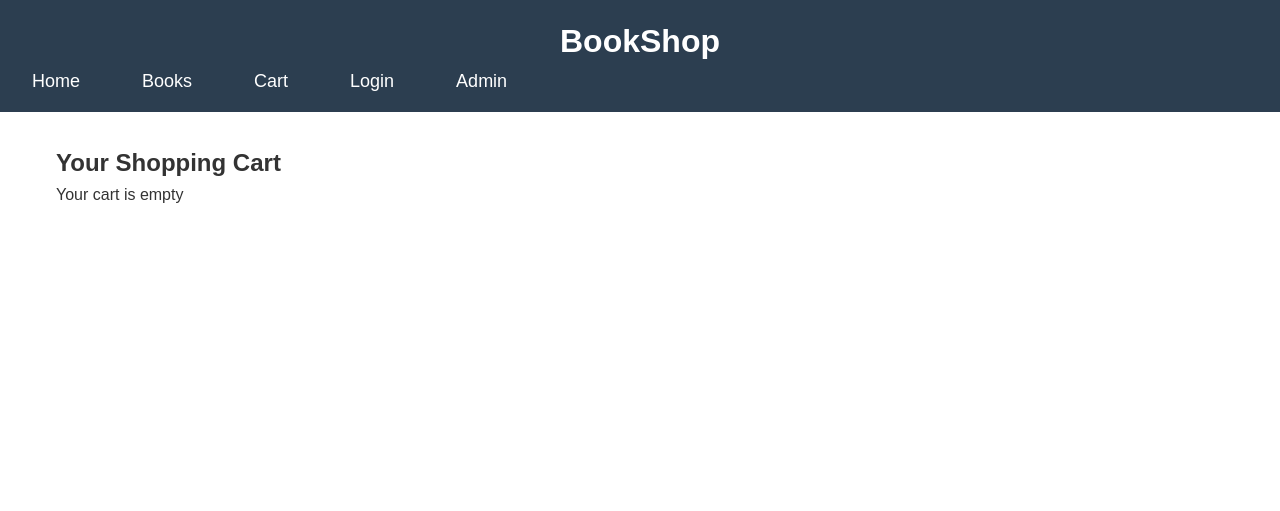
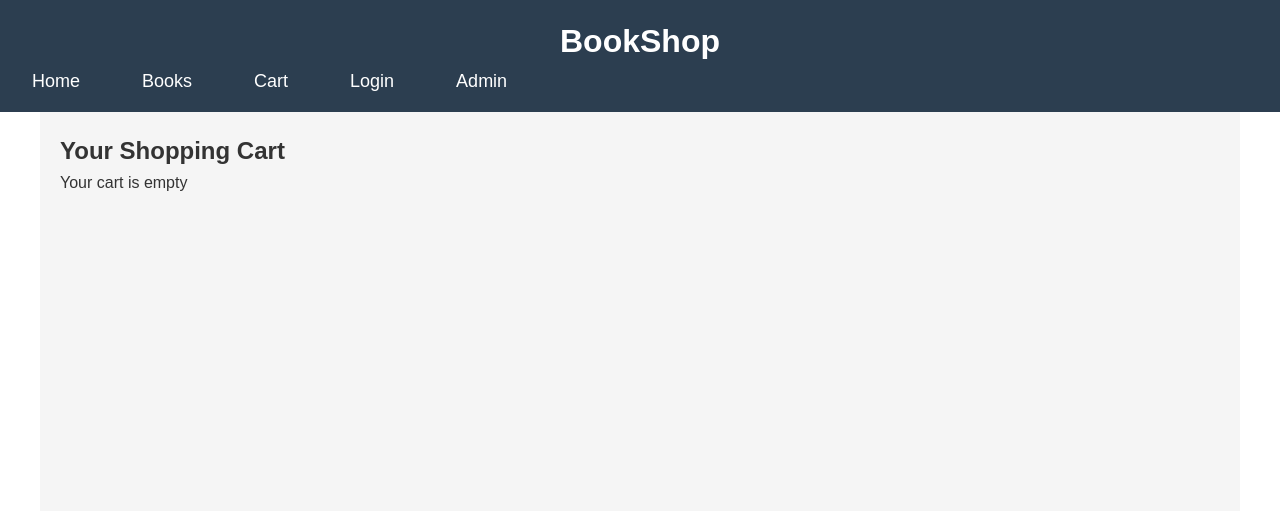
Before and after one commit to dommj00/bookshop-azure, a PHP site: page /cart.html in a window 1280 px wide. Shown: the top 511 px of the page. Run offline with PHP 8.4, Linux system fonts and the light colour scheme.

Commit message:
style.css

```diff
--- a/style.css
+++ b/style.css
@@ -62,3 +62,15 @@ main {
     opacity: 0.8;
     text-decoration: underline;
 }
+
+.container {
+    max-width: 1200px;
+    margin: 0 auto;
+    padding: 20px;
+}
+
+main {
+    min-height: 400px;
+    background-color: #f5f5f5;
+    padding: 40px 20px;
+}
```
